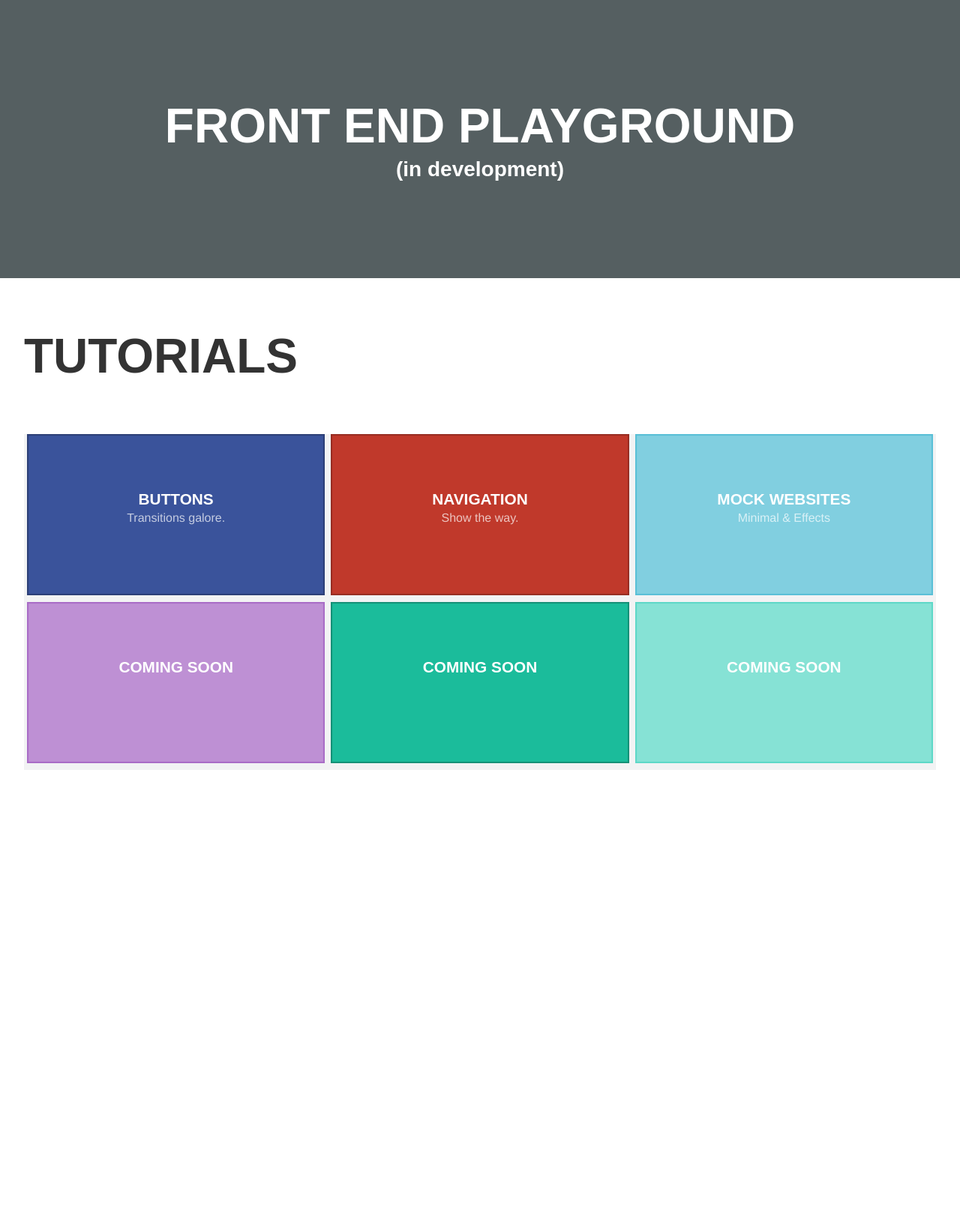
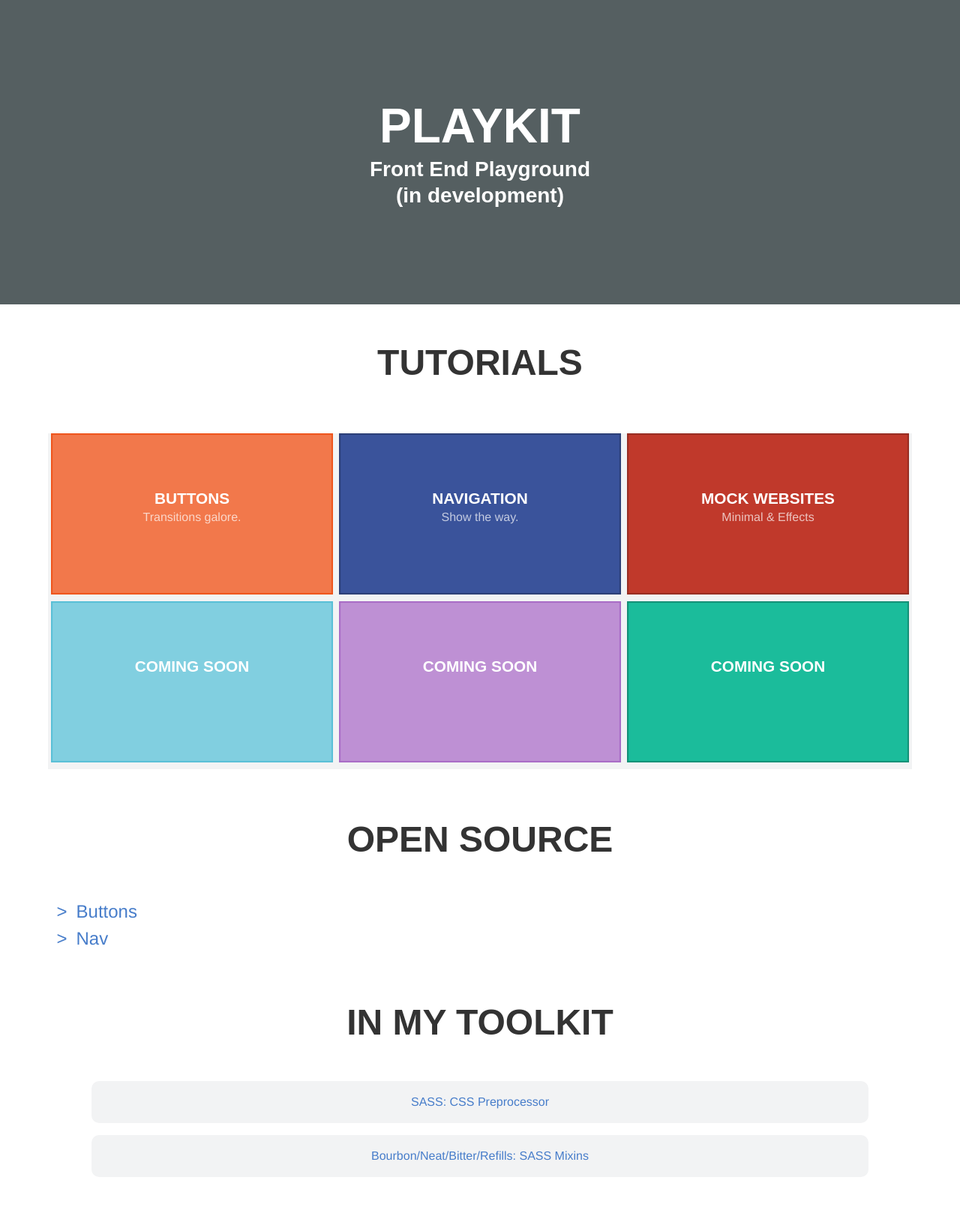
Before and after one commit to anniemeng/webplayground, a Jekyll site: the page built from overview/index.html, in a window 1280 px wide. Shown: the whole page at 75% size. Built offline with Jekyll 4.4.1, drawn with Linux system fonts in a browser that asks for light colours; some web fonts are replaced; before the commit the page ends 1059 px from its top, so only the background shows below that.

Commit message:
demo layout and additional categories

```diff
--- a/_includes/head.html
+++ b/_includes/head.html
@@ -6,5 +6,9 @@
       <title>{% if page.title %}{{ page.title }}{% else %}{{ site.title }}{% endif %}</title>
       <meta name="description" content="{% if page.excerpt %}{{ page.excerpt | strip_html | strip_newlines | truncate: 160 }}{% else %}{{ site.description }}{% endif %}">
       <link rel="stylesheet" href="{{ page.css }}"/>
+
+      {% if page.custom-css %}
+        <link rel="stylesheet" href="{{ page.custom-css }}"/>
+      {% endif %}
       <link rel="alternate" type="application/atom+xml" title="{{ site.title }}" href="{{ "/feed.xml" | prepend: site.baseurl | prepend: site.url }}" />
 </head>
--- a/_includes/header.html
+++ b/_includes/header.html
@@ -1,4 +1,4 @@
 <header>
-    <h1>Front End Playground</h1>
-    <h3>(in development)</h3>
+    <h1>PlayKit</h1>
+    <h3>Front End Playground<br> (in development)</h3>
 </header>
--- a/_sass/general/_buttons.scss
+++ /dev/null
@@ -1,11 +0,0 @@
-a.button,
-button,
-input[type="submit"] {
-  @extend %button;
-  @include appearance(none);
-  border: none;
-  cursor: pointer;
-  user-select: none;
-  vertical-align: middle;
-  white-space: nowrap;
-}
--- /dev/null
+++ b/css/demo.scss
@@ -0,0 +1,36 @@
+---
+---
+
+@import "general/normalize";
+@import "general/variables";
+@import "general/grid-settings";
+
+header {
+    text-align: center;
+    font-family: $header-font;
+}
+
+a {
+    text-decoration: none;
+    color: $blue;
+    font-size: 150%;
+}
+
+// heading
+h1 {
+    clear: both;
+    margin: 0;
+}
+
+// outline
+h3 {
+    font-size: 100%;
+    margin: 0.5em;
+}
+
+// github link
+h5 {
+    float: right;
+    padding: 0.5em 1em;
+    padding-bottom: 0;
+}
--- a/css/overview.scss
+++ b/css/overview.scss
@@ -15,6 +15,8 @@
 
 .title{
     margin: 1em auto;
+    text-align:center;
+    font-size:300%;
 }
 
 /** GRID REFILL STYLES **/
@@ -38,7 +40,7 @@
   $grid-item-big-columns: 8;
   $grid-item-color: white;
   $grid-item-height: 14em;
-  margin:2em;
+  margin:5%;
 
   @include clearfix;
 
@@ -80,7 +82,7 @@
   .grid-item h1 {
       color: $grid-item-color;
       font-size: 1.3em;
-      margin-top:2em;
+      margin-top: 2em;
     }
 
   .grid-item p {
@@ -91,3 +93,52 @@
       }
     }
 }
+
+/**** OPEN SOURCE ****/
+#open-src {
+    margin: 5%;
+}
+.demo {
+    display:block;
+    margin-left: 1%;
+    font-size: 150%;
+    color: $blue;
+
+    &:hover {
+        color: black;
+    }
+
+    &:before {
+        content: ">";
+        margin-right: 0.5em;
+    }
+
+}
+
+/**** RESOURCES ****/
+h2 {
+    margin: 5%;
+}
+
+#resources {
+    text-align: center;
+    margin: 5%;
+}
+
+#links {
+    padding: 0 5%;
+}
+
+.res {
+    display: block;
+    width: 100%;
+    padding: 1em;
+    margin: 1em 0;
+    text-align: center;
+    background: $lilia;
+    border-radius:10px;
+
+    &:hover {
+        color: black;
+    }
+}
--- /dev/null
+++ b/css/src/buttons.scss
@@ -0,0 +1,19 @@
+---
+---
+
+@import "general/normalize";
+@import "general/variables";
+@import "general/grid-settings";
+
+.btn {
+    display: inline-block;
+    padding: 1% 3%;
+    margin: 3% auto;
+    text-align: center;
+    text-transform: uppercase;
+    font-family: $header-font;
+    font-size: 15px;
+    letter-spacing: 0.1em;
+    outline: none;
+    cursor: pointer;
+}
--- a/overview/index.html
+++ b/overview/index.html
@@ -5,8 +5,8 @@
 ---
 
 <!--GRID ITEMS-->
+<h1 class="title">Tutorials</h1>
 <div class="grid-items">
-    <h1 class="title">Tutorials</h1>
     <a href="../effects/buttons/" class="grid-item">
         <h1>Buttons</h1>
         <p>Transitions galore.</p>
@@ -32,3 +32,15 @@
         <p></p>
     </a>
 </div>
+<div id="open-src">
+    <h1 class="title">Open Source</h1>
+    <a class="demo" href="../demo/buttons/">Buttons</a>
+    <a class="demo" href="../demo/nav/">Nav</a>
+</div>
+<div id="resources">
+    <h1 class="title">In my toolkit</h1>
+    <div id="links">
+    <a class="res" target="_blank" href="http://sass-lang.com/">SASS: CSS Preprocessor</a>
+    <a class="res" target="_blank" href="http://bourbon.io/">Bourbon/Neat/Bitter/Refills: SASS Mixins</a>
+    </div>
+</div>
```
Also changed, not shown: _layouts/demo.html (added, +12 -0 lines), demo/buttons/index.html (added, +44 -0 lines).
